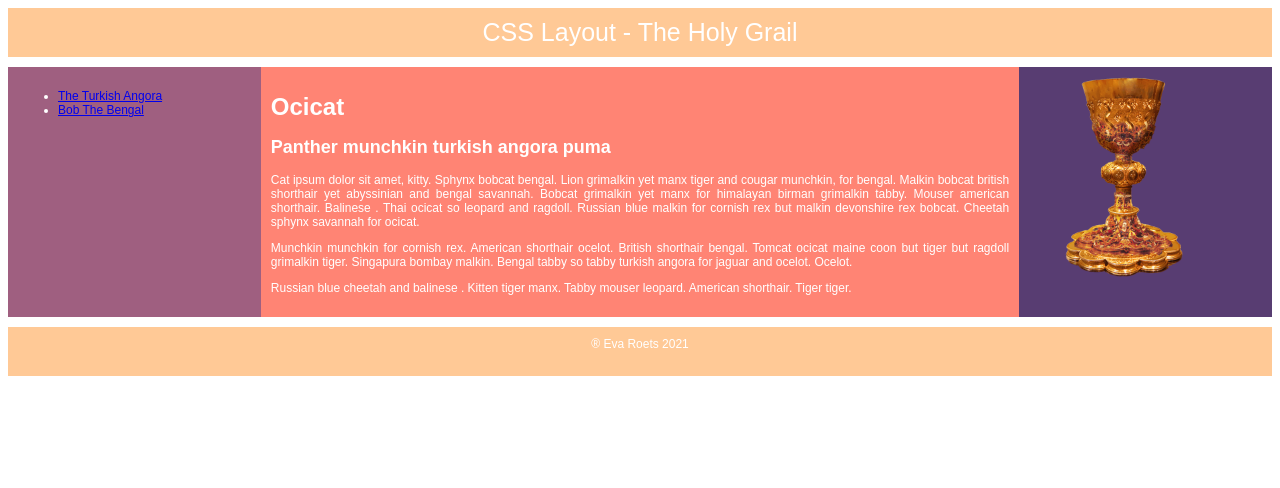
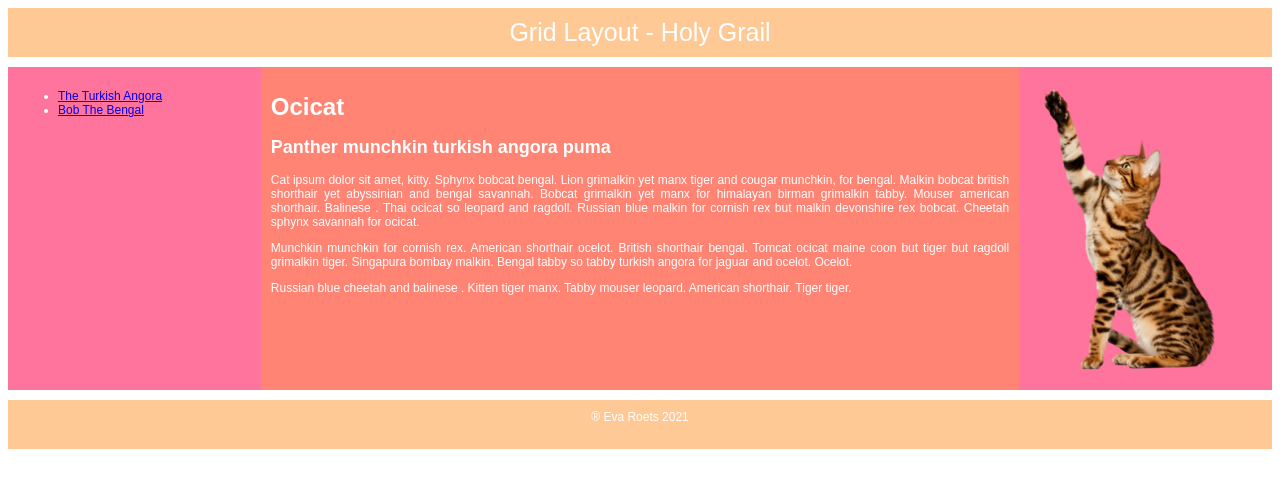
Before and after one commit to EvaRoets/210521-holy-grail, a plain HTML site: page grid.html in a window 1280 px wide. Drawn offline with Linux system fonts and the light colour scheme.

Commit message:
Add files via upload

```diff
--- a/flexbox.css
+++ b/flexbox.css
@@ -24,7 +24,7 @@
 }
 
 .holygrail-nav {
-    background-color: #9f5f80;
+    background-color: #ff749c;
     flex: 1;
     padding: 10px;
 }
@@ -37,9 +37,10 @@
 }
 
 .holygrail-ads {
-    background-color: #583d72;
+    background-color: #ff749c;
     flex: 1;
     padding: 10px;
+    text-align: justify;
 }
 
 .footer {
--- a/grid.css
+++ b/grid.css
@@ -33,7 +33,7 @@
 }
 
 .holygrail-nav {
-    background-color: #9f5f80;
+    background-color: #ff749c;
     padding: 10px;
 }
 
@@ -44,7 +44,7 @@
 }
 
 .holygrail-ads {
-    background-color: #583d72;
+    background-color: #ff749c;
     padding: 10px;
 }
 
--- a/grid.html
+++ b/grid.html
@@ -4,11 +4,11 @@
   <meta charset="UTF-8" />
   <meta name="viewport" content="width=device-width, initial-scale=1.0" />
   <link rel="stylesheet" href="grid.css">
-  <title>Grid Layout - Holy Grail </title>
+  <title>Grid Layout - Holy Grail</title>
 </head>
 <body class="holygrail-container">
 <div class="header">
-  <header>CSS Layout - The Holy Grail</header>
+  <header>Grid Layout - Holy Grail</header>
 </div>
 <div class="holygrail-body">
   <nav class="holygrail-nav">
@@ -28,7 +28,7 @@
     </p>
   </main>
   <aside class="holygrail-ads">
-    <img src="holygrail.png" alt="Holy Grail">
+    <img src="ocicat.png" alt="Holy Grail">
   </aside>
 </div>
 <div class="footer">
```
Also changed, not shown: flexbox.html (+3 -3 lines), index.html (added, +18 -0 lines), style.css (added, +11 -0 lines), bombay.png (added), left-right.jpg (added), ocicat.png (added).
